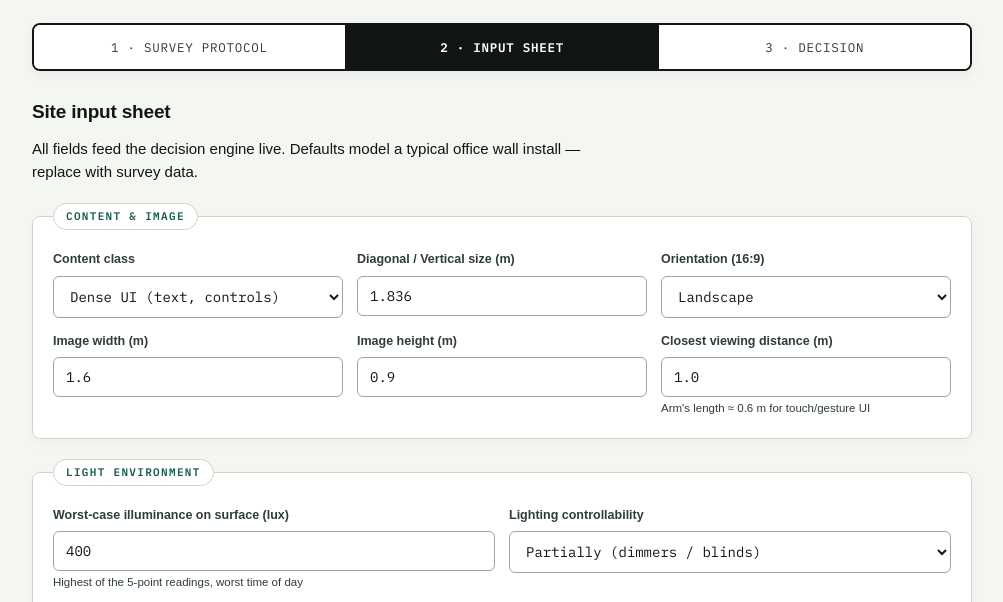
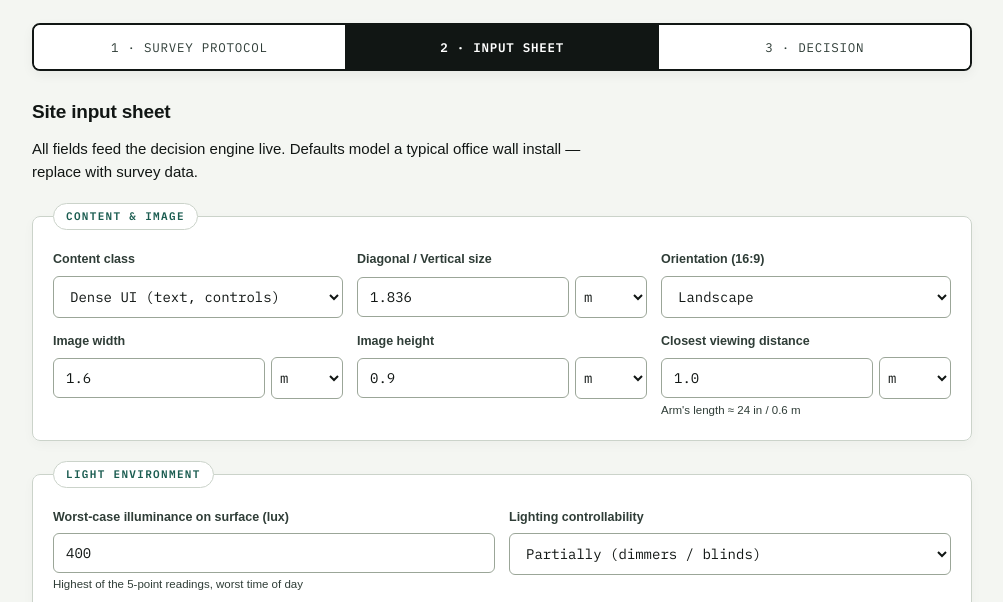
Before and after one commit to JeffHVAI/surface-display-selector, a plain HTML site: page surface-display-selector.html in a window 1280 px wide. Both pictures are taken after a click on the button "2 · INPUT SHEET". Shown: the part 198-800 px from the top of the page, without its empty margins (138-1141 px from the left). Drawn offline with Linux system fonts and the light colour scheme; a web font is replaced by a local one.

Commit message:
Support selectable units of measure (m, mm, in, ft) for all dimensions

```diff
--- a/surface-display-selector.html
+++ b/surface-display-selector.html
@@ -184,15 +184,60 @@ ul.plain li{margin:4px 0}
           <option value="denseui" selected>Dense UI (text, controls)</option>
           <option value="interactive">Interactive UI (touch / gesture)</option>
         </select></div>
-      <div><label for="vsize">Diagonal / Vertical size (m)</label><input id="vsize" type="number" step="0.05" min="0.1" oninput="unpackVSize()"></div>
+      <div>
+        <label for="vsize">Diagonal / Vertical size</label>
+        <div style="display: flex; align-items: center; gap: 6px;">
+          <input id="vsize" type="number" step="0.05" min="0.01" oninput="unpackVSize()">
+          <select id="vsize_unit" data-prev="m" onchange="onUnitChange('vsize', this)" style="width: 72px; flex-shrink: 0; padding: 10px 4px;">
+            <option value="m" selected>m</option>
+            <option value="mm">mm</option>
+            <option value="in">in</option>
+            <option value="ft">ft</option>
+          </select>
+        </div>
+      </div>
       <div><label for="orient">Orientation (16:9)</label>
         <select id="orient" onchange="unpackVSize()">
           <option value="landscape" selected>Landscape</option>
           <option value="portrait">Portrait</option>
         </select></div>
-      <div><label for="w">Image width (m)</label><input id="w" type="number" step="0.05" min="0.2" value="1.6" oninput="packVSize(); calc()"></div>
-      <div><label for="h">Image height (m)</label><input id="h" type="number" step="0.05" min="0.1" value="0.9" oninput="packVSize(); calc()"></div>
-      <div><label for="dist">Closest viewing distance (m)</label><input id="dist" type="number" step="0.1" min="0.3" value="1.0" oninput="calc()"><div class="hint">Arm's length ≈ 0.6 m for touch/gesture UI</div></div>
+      <div>
+        <label for="w">Image width</label>
+        <div style="display: flex; align-items: center; gap: 6px;">
+          <input id="w" type="number" step="0.05" min="0.01" value="1.6" oninput="packVSize(); calc()">
+          <select id="w_unit" data-prev="m" onchange="onUnitChange('w', this)" style="width: 72px; flex-shrink: 0; padding: 10px 4px;">
+            <option value="m" selected>m</option>
+            <option value="mm">mm</option>
+            <option value="in">in</option>
+            <option value="ft">ft</option>
+          </select>
+        </div>
+      </div>
+      <div>
+        <label for="h">Image height</label>
+        <div style="display: flex; align-items: center; gap: 6px;">
+          <input id="h" type="number" step="0.05" min="0.01" value="0.9" oninput="packVSize(); calc()">
+          <select id="h_unit" data-prev="m" onchange="onUnitChange('h', this)" style="width: 72px; flex-shrink: 0; padding: 10px 4px;">
+            <option value="m" selected>m</option>
+            <option value="mm">mm</option>
+            <option value="in">in</option>
+            <option value="ft">ft</option>
+          </select>
+        </div>
+      </div>
+      <div>
+        <label for="dist">Closest viewing distance</label>
+        <div style="display: flex; align-items: center; gap: 6px;">
+          <input id="dist" type="number" step="0.1" min="0.01" value="1.0" oninput="calc()">
+          <select id="dist_unit" data-prev="m" onchange="onUnitChange('dist', this)" style="width: 72px; flex-shrink: 0; padding: 10px 4px;">
+            <option value="m" selected>m</option>
+            <option value="mm">mm</option>
+            <option value="in">in</option>
+            <option value="ft">ft</option>
+          </select>
+        </div>
+        <div class="hint">Arm's length ≈ 24 in / 0.6 m</div>
+      </div>
     </div>
   </fieldset>
 
@@ -236,7 +281,18 @@ ul.plain li{margin:4px 0}
 
   <fieldset><legend>Geometry &amp; occlusion</legend>
     <div class="grid">
-      <div><label for="throw">Best available throw distance (m)</label><input id="throw" type="number" step="0.1" min="0.05" value="2.4" oninput="calc()"></div>
+      <div>
+        <label for="throw">Best available throw distance</label>
+        <div style="display: flex; align-items: center; gap: 6px;">
+          <input id="throw" type="number" step="0.1" min="0.01" value="2.4" oninput="calc()">
+          <select id="throw_unit" data-prev="m" onchange="onUnitChange('throw', this)" style="width: 72px; flex-shrink: 0; padding: 10px 4px;">
+            <option value="m" selected>m</option>
+            <option value="mm">mm</option>
+            <option value="in">in</option>
+            <option value="ft">ft</option>
+          </select>
+        </div>
+      </div>
       <div><label for="ortho">Projector can sit square to surface?</label>
         <select id="ortho" onchange="calc()"><option value="yes" selected>Yes / within lens-shift range</option><option value="no">No — must be skewed</option></select></div>
       <div><label for="rear">Rear projection possible?</label>
@@ -321,31 +377,82 @@ function showTab(i,btn){
 const $=id=>document.getElementById(id);
 const fmt=n=>n>=1000?(Math.round(n/100)*100).toLocaleString():Math.round(n);
 
+function toMeters(value, unit) {
+  if (unit === 'm') return value;
+  if (unit === 'mm') return value / 1000;
+  if (unit === 'in') return value * 0.0254;
+  if (unit === 'ft') return value * 0.3048;
+  return value;
+}
+
+function fromMeters(valueInMeters, unit) {
+  if (unit === 'm') return valueInMeters;
+  if (unit === 'mm') return valueInMeters * 1000;
+  if (unit === 'in') return valueInMeters / 0.0254;
+  if (unit === 'ft') return valueInMeters / 0.3048;
+  return valueInMeters;
+}
+
+function onUnitChange(inputId, selectEl) {
+  const prevUnit = selectEl.getAttribute('data-prev') || 'm';
+  const newUnit = selectEl.value;
+  selectEl.setAttribute('data-prev', newUnit);
+
+  const input = $(inputId);
+  let val = +input.value || 0;
+  if (val > 0) {
+    const valInMeters = toMeters(val, prevUnit);
+    const convertedVal = fromMeters(valInMeters, newUnit);
+    input.value = Number(convertedVal.toFixed(3));
+  }
+
+  if (inputId === 'w' || inputId === 'h') {
+    packVSize();
+  }
+  if (inputId === 'vsize') {
+    unpackVSize();
+  }
+  calc();
+}
+
 function unpackVSize(){
   const vsize=+$('vsize').value;
   if(!vsize||vsize<=0)return;
   const orient=$('orient').value;
   const factor=Math.sqrt(337);
-  let w,h;
+  const vsizeUnit=$('vsize_unit').value;
+  const wUnit=$('w_unit').value;
+  const hUnit=$('h_unit').value;
+
+  const vsizeInMeters=toMeters(vsize, vsizeUnit);
+  let wInMeters, hInMeters;
   if(orient==='landscape'){
-    w=vsize*16/factor;
-    h=vsize*9/factor;
+    wInMeters=vsizeInMeters*16/factor;
+    hInMeters=vsizeInMeters*9/factor;
   }else{
-    w=vsize*9/factor;
-    h=vsize*16/factor;
+    wInMeters=vsizeInMeters*9/factor;
+    hInMeters=vsizeInMeters*16/factor;
   }
-  $('w').value=w.toFixed(3);
-  $('h').value=h.toFixed(3);
+
+  $('w').value=fromMeters(wInMeters, wUnit).toFixed(3);
+  $('h').value=fromMeters(hInMeters, hUnit).toFixed(3);
   calc();
 }
 
 function packVSize(){
   const w=+$('w').value||0;
   const h=+$('h').value||0;
-  if(w>0&&h>0){
-    const vsize=Math.sqrt(w*w+h*h);
-    $('vsize').value=vsize.toFixed(3);
-    $('orient').value=(w>=h)?'landscape':'portrait';
+  const wUnit=$('w_unit').value;
+  const hUnit=$('h_unit').value;
+  const vsizeUnit=$('vsize_unit').value;
+
+  const wInMeters=toMeters(w, wUnit);
+  const hInMeters=toMeters(h, hUnit);
+
+  if(wInMeters>0&&hInMeters>0){
+    const vsizeInMeters=Math.sqrt(wInMeters*wInMeters+hInMeters*hInMeters);
+    $('vsize').value=fromMeters(vsizeInMeters, vsizeUnit).toFixed(3);
+    $('orient').value=(wInMeters>=hInMeters)?'landscape':'portrait';
   }
 }
 
@@ -354,12 +461,15 @@ let lastReport='';
 function calc(){
   // ---- gather ----
   const content=$('content').value;
-  const W=+$('w').value||1, H=+$('h').value||0.6, A=W*H;
-  const D=+$('dist').value||1;
+  const W=toMeters(+$('w').value||1, $('w_unit').value);
+  const H=toMeters(+$('h').value||0.6, $('h_unit').value);
+  const A=W*H;
+  const D=toMeters(+$('dist').value||1, $('dist_unit').value);
   const E=Math.max(+$('lux').value||0,1);
   const ctrl=$('ctrl').value;
   const surf=$('surf').value, rho=+$('rho').value, finish=$('finish').value;
-  const T=+$('throw').value||1, ortho=$('ortho').value, rear=$('rear').value, occ=$('occ').value;
+  const T=toMeters(+$('throw').value||1, $('throw_unit').value);
+  const ortho=$('ortho').value, rear=$('rear').value, occ=$('occ').value;
   const duty=+$('duty').value||0, dust=$('dust').value, perm=$('perm').value, noise=$('noise').value;
   const diag=Math.sqrt(W*W+H*H);
   const isUI=(content==='denseui'||content==='interactive');
@@ -415,7 +525,7 @@ function calc(){
   else if(reqPx<=2560)resRec='WQHD/4K';
   else if(reqPx<=3840)resRec='4K UHD';
   else resRec='4K insufficient — edge-blend multi-unit or reduce image width';
-  fire(`Resolution: ≥${fmt(reqPx)} px horizontal → ${resRec}`,`Pixel ≤ ${(pxLimit*1000).toFixed(2)} mm at ${D} m viewing (${isUI?'1 arcmin, UI':'2 arcmin, video/signage'})`);
+  fire(`Resolution: ≥${fmt(reqPx)} px horizontal → ${resRec}`,`Pixel ≤ ${(pxLimit*1000).toFixed(2)} mm at ${$('dist').value} ${$('dist_unit').value} viewing (${isUI?'1 arcmin, UI':'2 arcmin, video/signage'})`);
 
   // ---- latency ----
   if(content==='interactive'){fire('Interactive → input lag ≤ 20 ms','Projector display lag is one segment of the total gesture-to-photon budget; require a measured “game mode” ≤ 20 ms.');}
@@ -448,11 +558,11 @@ function calc(){
       primary='alt';
       if(isUI){
         primaryTitle='Transparent display is a poor UI medium here — reconsider';
-        primaryWhy='Adhesive LED film pitch (≥P4, typically P6–P10) cannot render dense UI at '+D+' m; transparent OLED is dim for '+E+' lx. Honest options: mount a conventional panel on/behind the glass, or apply rear-pro film if rear access can be created.';
+        primaryWhy='Adhesive LED film pitch (≥P4, typically P6–P10) cannot render dense UI at '+$('dist').value+' '+$('dist_unit').value+'; transparent OLED is dim for '+E+' lx. Honest options: mount a conventional panel on/behind the glass, or apply rear-pro film if rear access can be created.';
       } else {
         const pitchRec=Math.max(2,Math.min(20,Math.round(D)));
         primaryTitle='Transparent LED film (adhesive), ~P'+pitchRec;
-        primaryWhy='Glass-native, daylight-bright (2,000–5,000+ nits), keeps transparency. Rule of thumb: pitch in mm ≈ minimum viewing distance in m → P'+pitchRec+' for '+D+' m. Content must be bold/high-contrast; note film is non-reusable once removed.';
+        primaryWhy='Glass-native, daylight-bright (2,000–5,000+ nits), keeps transparency. Rule of thumb: pitch in mm ≈ minimum viewing distance in m → P'+pitchRec+' for '+$('dist').value+' '+$('dist_unit').value+'. Content must be bold/high-contrast; note film is non-reusable once removed.';
       }
     }
   }
@@ -464,7 +574,7 @@ function calc(){
     primary='alt';
     primaryTitle=diag<=2.4?'Commercial LCD panel ('+Math.round(diag/0.0254)+'″ class)':'Fine-pitch direct-view LED wall';
     primaryWhy=diag<=2.4
-      ?'At '+diag.toFixed(2)+' m diagonal a commercial 500–700 nit panel beats any projector on contrast in '+E+' lx ambient, at a fraction of the cost, with zero optical-path maintenance.'
+      ?'At '+$('vsize').value+' '+$('vsize_unit').value+' diagonal a commercial 500–700 nit panel beats any projector on contrast in '+E+' lx ambient, at a fraction of the cost, with zero optical-path maintenance.'
       :'Image exceeds single-panel sizes; modular LED tiles deliver emissive brightness immune to ambient light. Pitch ≈ viewing distance rule: ~P'+Math.max(1,Math.round(D))+'.';
   }
 
@@ -480,7 +590,7 @@ function calc(){
   // Panel-competitive advisory (not a veto)
   if(primary==='projector' && diag<=2.2 && perm==='fixed' && E>300 && (surf==='wall'||surf==='counter')){
     fire('Value check: a commercial LCD panel is likely cheaper and better here',
-      diag.toFixed(2)+' m diagonal fits standard panel sizes; at '+E+' lx a 500-nit panel outperforms a '+fmt(lumSpec)+' lm projector on contrast with no maintenance. Choose projection only if surface-flexibility or footprint genuinely requires it.');
+      $('vsize').value+' '+$('vsize_unit').value+' diagonal fits standard panel sizes; at '+E+' lx a 500-nit panel outperforms a '+fmt(lumSpec)+' lm projector on contrast with no maintenance. Choose projection only if surface-flexibility or footprint genuinely requires it.');
   }
 
   // ALR advisory
@@ -512,8 +622,8 @@ function calc(){
     $('spectitle').textContent='Derived projector specification (minimums)';
     spec.innerHTML=
       cell('Brightness','≥ '+fmt(lumSpec)+' ANSI lm','Real ANSI/ISO rating only — ignore marketing “LED lumens”. Binding constraint: '+driver+'.')+
-      cell('Throw',(forceUST?'UST (TR < 0.4)':trClass),'Available throw '+T+' m for '+W+' m width'+(forceUST?' · forced by occlusion':''))+
-      cell('Resolution',resRec,fmt(reqPx)+' px horizontal minimum at '+D+' m viewing')+
+      cell('Throw',(forceUST?'UST (TR < 0.4)':trClass),'Available throw '+$('throw').value+' '+$('throw_unit').value+' for '+$('w').value+' '+$('w_unit').value+' width'+(forceUST?' · forced by occlusion':''))+
+      cell('Resolution',resRec,fmt(reqPx)+' px horizontal minimum at '+$('dist').value+' '+$('dist_unit').value+' viewing')+
       cell('Light source',src.split(',')[0],'Sealed optical path'+(dust!=='office'?' (dust class: '+dust+')':''))+
       cell('Optics',needShift?'Optical lens shift required':'Fixed lens acceptable',needShift?'Digital keystone disallowed for UI content':'Square mounting confirmed')+
       (content==='interactive'?cell('Input lag','≤ 20 ms','Measured, in the picture mode actually used'):'')+
@@ -522,7 +632,7 @@ function calc(){
     $('spectitle').textContent='Derived display requirement';
     spec.innerHTML=
       cell('Technology',primaryTitle.split('—')[0].split('(')[0].trim(),'')+
-      cell('Image area',W+' × '+H+' m ('+diag.toFixed(2)+' m diag)','')+
+      cell('Image area',$('w').value+' '+$('w_unit').value+' × '+$('h').value+' '+$('h_unit').value+' ('+$('vsize').value+' '+$('vsize_unit').value+' diag)','')+
       cell('Ambient to beat',E+' lx worst case','Controllability: '+ctrl)+
       (surf==='glass'&&!isUI&&rear==='no'?cell('Pixel pitch','≈ P'+Math.max(2,Math.min(20,Math.round(D))),'Pitch mm ≈ viewing distance m'):'')+
       cell('Equivalent projector demand',fmt(lumSpec)+' lm','Shown for reference — this is why projection was rejected');
@@ -545,8 +655,8 @@ function calc(){
       (needShift ? `<li><b>Features:</b> Check <code>Vert Lens Shift</code> and <code>Horiz Lens Shift</code> (disallow digital keystone for text/UI)</li>` : '') +
       (content === 'interactive' ? `<li><b>Features:</b> Check <code>Input Lag &lt; 30ms</code> (for interactive gesture/touch UI)</li>` : '') +
       (duty >= 12 ? `<li><b>Features:</b> Check <code>24/7 Duty Cycle</code> (matches high runtime requirements)</li>` : '') +
-      `<li><b>Throw Distance:</b> Enter <code>` + T_ft + ` feet</code> (metric: ` + T.toFixed(2) + ` m)</li>` +
-      `<li><b>Screen Size:</b> Enter <code>` + diag_in + ` inches</code> <b>Diagonal</b> (metric: ` + diag.toFixed(2) + ` m)</li>` +
+      `<li><b>Throw Distance:</b> Enter <code>` + T_ft + ` feet</code> (your input: ` + $('throw').value + ` ` + $('throw_unit').value + `)</li>` +
+      `<li><b>Screen Size:</b> Enter <code>` + diag_in + ` inches</code> <b>Diagonal</b> (your input: ` + $('vsize').value + ` ` + $('vsize_unit').value + `)</li>` +
       `<li><i>Note: All other fields on the form (such as Price, Zoom Range, Audio Power, Weight, or Connections) do not affect this visual spec and can be ignored/left default unless specifically constrained by site budgets or source inputs.</i></li>`;
 
     $('pc-fields-list').innerHTML = checklistHtml;
@@ -594,9 +704,9 @@ function calc(){
 
   // ---- text report ----
   lastReport='SURFACE DISPLAY SELECTOR — REPORT\n'+
-    'Content: '+content+' | Image: '+W+'x'+H+' m ('+A.toFixed(2)+' m2) | Min viewing: '+D+' m\n'+
+    'Content: '+content+' | Image: '+$('w').value+' '+$('w_unit').value+' x '+$('h').value+' '+$('h_unit').value+' ('+A.toFixed(2)+' m2) | Min viewing: '+$('dist').value+' '+$('dist_unit').value+'\n'+
     'Ambient: '+E+' lx worst-case ('+ctrl+') | Surface: '+surf+', rho='+rho+', '+finish+'\n'+
-    'Throw: '+T+' m (TR '+TR.toFixed(2)+') | Square: '+ortho+' | Rear: '+rear+' | Occlusion: '+occ+'\n'+
+    'Throw: '+$('throw').value+' '+$('throw_unit').value+' (TR '+TR.toFixed(2)+') | Square: '+ortho+' | Rear: '+rear+' | Occlusion: '+occ+'\n'+
     'Duty: '+duty+' h/d | Env: '+dust+' | '+perm+'\n\n'+
     'VERDICT: '+primaryTitle+'\n'+primaryWhy+'\n\n'+
     'Required real lumens (if projecting): '+fmt(lumSpec)+' ANSI lm ('+driver+')\n'+
```
Also changed, not shown: tab1_survey.png, tab2_input.png, tab3_decision.png, tab3_decision_alternative.png.
